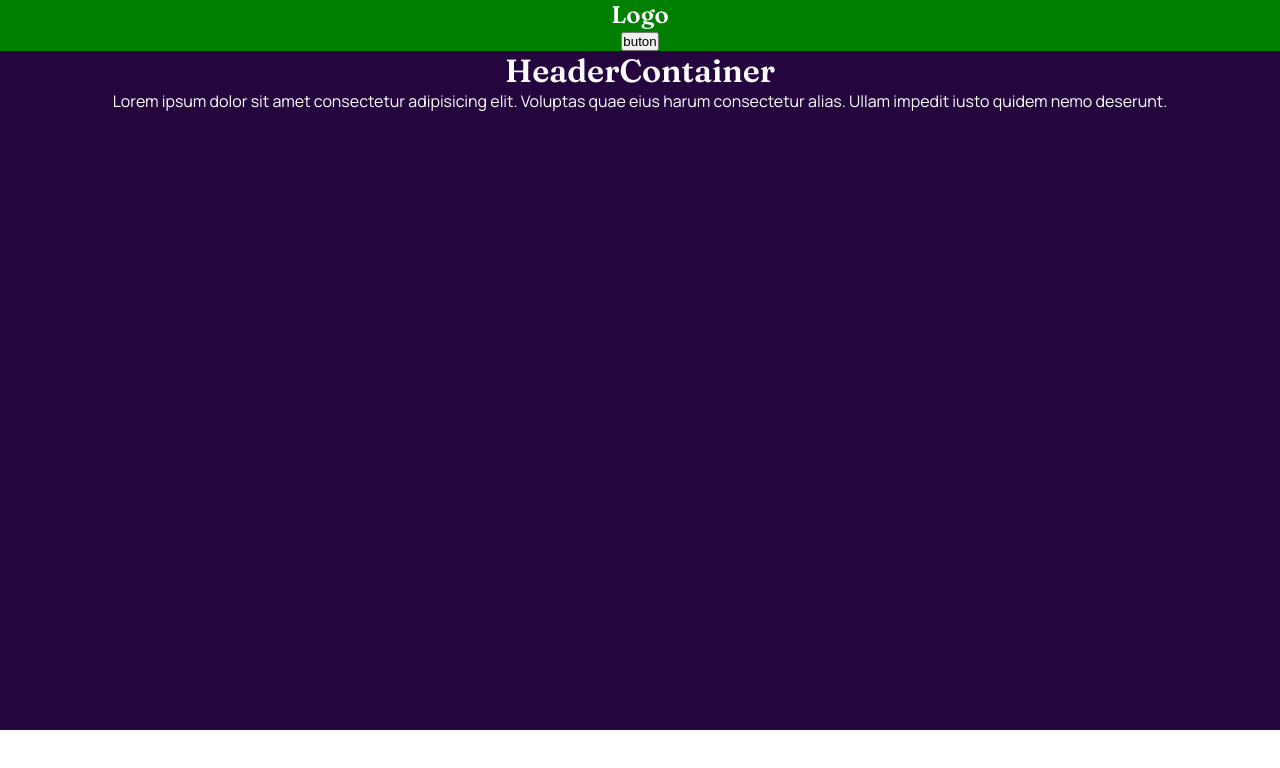
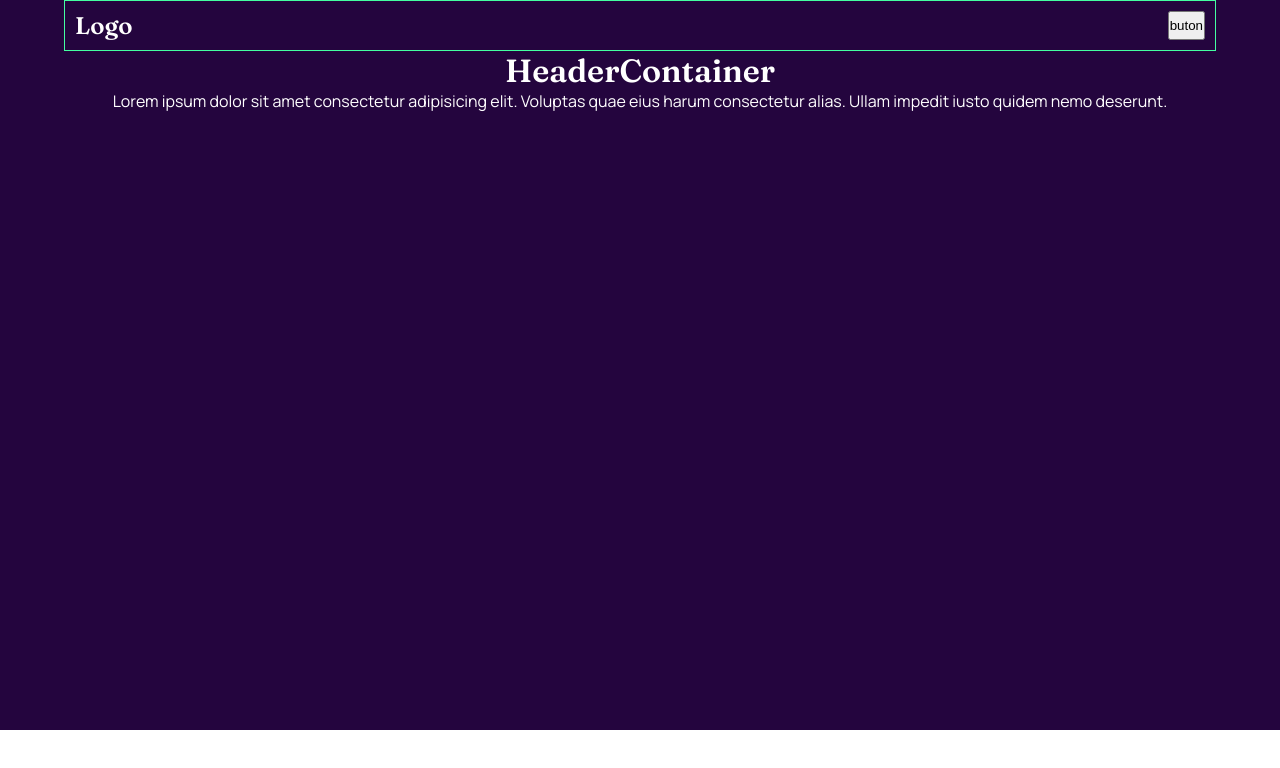
Before and after one commit to PiriyaLapa/workit-landing-page, a React (Create React App) app: page / in a window 1280 px wide. Shown: the top 768 px of the page. Built offline with nearby package versions, Linux system fonts and the light colour scheme.

Commit message:
Added Navbar and try deploy

```diff
--- a/src/Components/Navbar.tsx
+++ b/src/Components/Navbar.tsx
@@ -1,16 +1,24 @@
-import {Component, ReactNode} from 'react';
-import styled from 'styled-components';
-const StyledNavbar = styled.nav`
-    background-color:green;
+import { Component, ReactNode } from "react";
+import styled from "styled-components";
+import { theme } from "../utility";
+
+const StyledNavbar = styled.nav<{ theme: typeof theme }>`
+  width:90%;
+  background-color: ${(props) => props.theme.darkPurpleColor};
+  border: 1px solid ${(props) => props.theme.EncaplyptusColor};
+  display: flex;
+  margin:0 auto;
+  justify-content:space-between;
+  padding: 10px;
 `;
 
-export default class Navbar extends Component{
-    render():ReactNode{
-        return(
-            <StyledNavbar>
-                <h1>Logo</h1>
-                <button type="submit">buton</button>
-            </StyledNavbar>
-        )
-    }
+export default class Navbar extends Component {
+  render(): ReactNode {
+    return (
+      <StyledNavbar theme={theme}>
+        <h1>Logo</h1>
+        <button type="submit">buton</button>
+      </StyledNavbar>
+    );
+  }
 }
```
